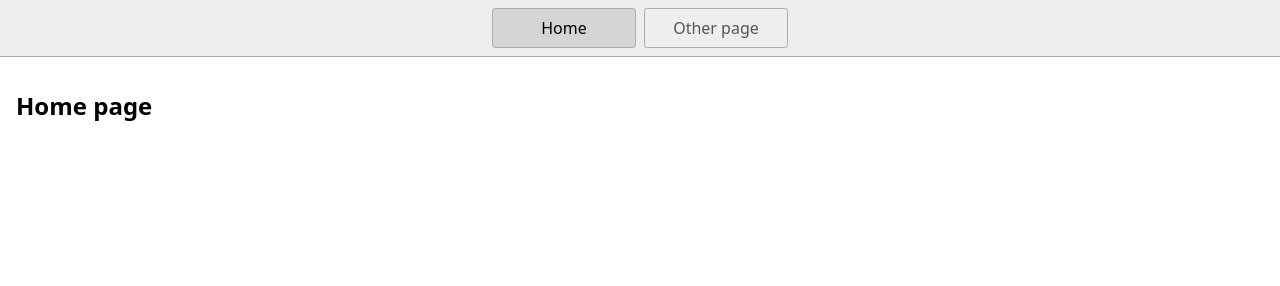
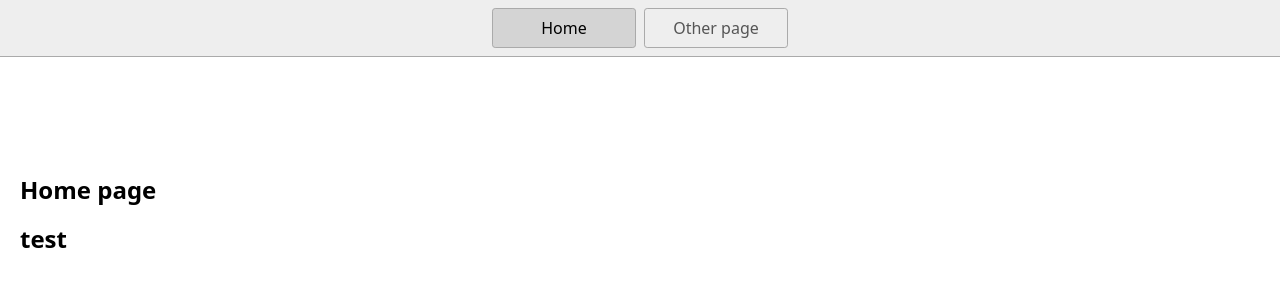
Before and after one commit to adriankoder5/02-10semantisk, a website: page index.html in a window 1280 px wide. Drawn offline with Linux system fonts and the light colour scheme.

Commit message:
not important

```diff
--- a/index.html
+++ b/index.html
@@ -18,6 +18,10 @@
     </nav>
     <main>
       <h1>Home page</h1>
+      <h1>test</h1>
     </main>
   </body>
+  <footer>
+
+  </footer>
 </html>
--- a/styles.css
+++ b/styles.css
@@ -37,7 +37,8 @@ nav a[aria-current='page'] {
 }
 
 main {
-  padding: 1rem;
+  padding: 100px;
+  padding-inline: 20px;
 }
 
 h1 {
```
Also changed, not shown: 1 other file.
